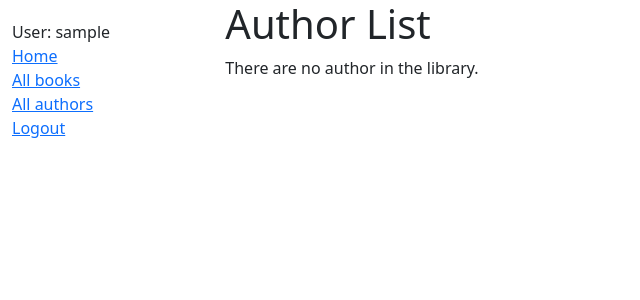
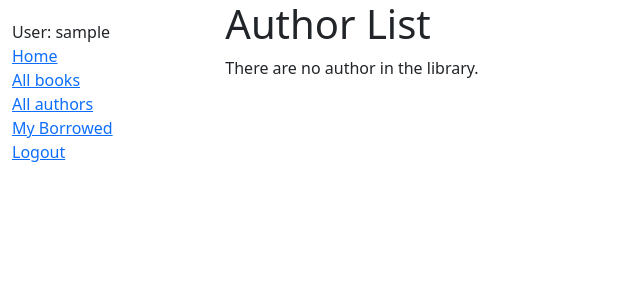
Before and after one commit to usernameNiD4niel/Django-Project-3, a Django app: page /catalog/author/ in a window 1280 px wide. Shown: the top 300 px of the page, without its empty margins (0-640 px from the left). Run offline with Django 4.2, Linux system fonts and the light colour scheme; the visitor is signed in with stand-in values (Sample User, id 1); data that the repository does not hold is empty.

Commit message:
Part 8 - Permission section

```diff
--- a/locallibrary/catalog/templates/base_generic.html
+++ b/locallibrary/catalog/templates/base_generic.html
@@ -21,6 +21,7 @@
                             <li><a href="{% url 'index' %}">Home</a></li>
                             <li><a href="{% url 'books' %}">All books</a></li>
                             <li><a href="{% url 'authors' %}">All authors</a></li>
+                            <li><a href="{% url 'my-borrowed' %}">My Borrowed</a></li>
                             <li><a href="{% url 'logout'%}?next={{request.path}}">Logout</a></li>
                         {% else %}
                             <li><a href="{% url 'login'%}?next={{request.path}}">Login</a></li>
--- a/locallibrary/catalog/views.py
+++ b/locallibrary/catalog/views.py
@@ -97,6 +97,5 @@ class LoanedBooksByUserListView(LoginRequiredMixin, generic.ListView):
     template_name = 'catalog/bookinstance_list_borrowed_user.html'
     paginate_by = 10
 
-    # Template for on-loan books - https://developer.mozilla.org/en-US/docs/Learn/Server-side/Django/Authentication Part 8
     def get_queryset(self):
         return BookInstance.objects.filter(borrower=self.request.user).filter(status__exact='o').order_by('due_back')
```
